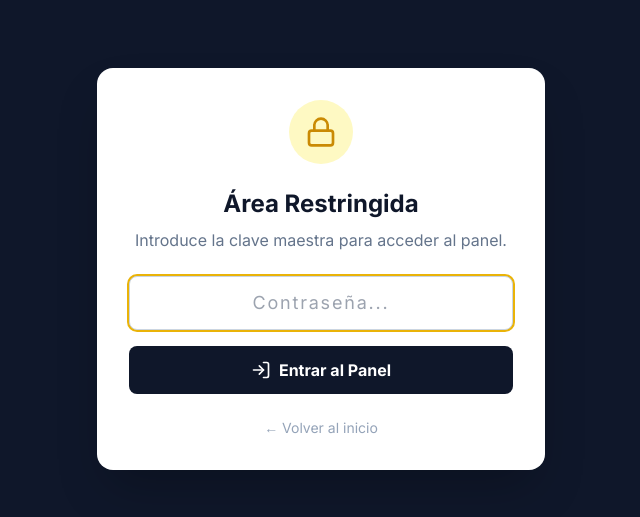
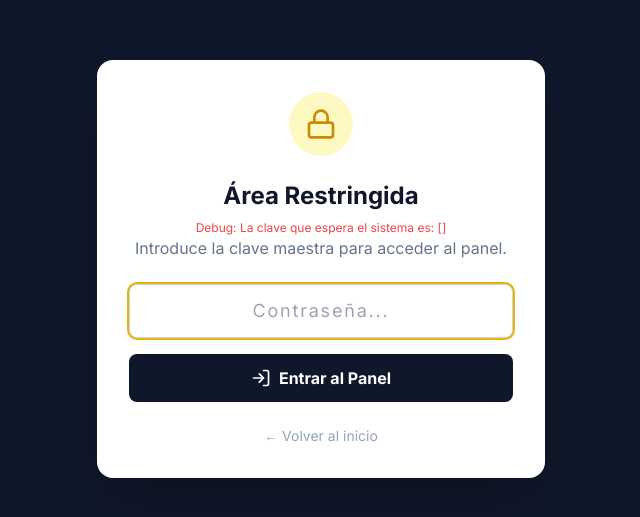
Before and after one commit to Javaldo/plataforma-web, a Next.js app in the folder frontend/: page /admin in a window 1280 px wide. Shown: the part 131-648 px from the top of the page, without its empty margins (319-959 px from the left). Built offline with nearby package versions, Linux system fonts and the light colour scheme.

Commit message:
Debug password

```diff
--- a/frontend/src/app/admin/page.tsx
+++ b/frontend/src/app/admin/page.tsx
@@ -113,6 +113,11 @@ export default function AdminPage() {
                         <Lock className="text-yellow-600" size={32} />
                     </div>
                     <h2 className="text-2xl font-bold text-slate-900 mb-2">Área Restringida</h2>
+                    {/* --- AGREGAR ESTO TEMPORALMENTE --- */}
+<p className="text-red-500 text-xs">
+    Debug: La clave que espera el sistema es: [{process.env.NEXT_PUBLIC_ADMIN_PASSWORD}]
+</p>
+{/* ---------------------------------- */}
                     <p className="text-slate-500 mb-6">Introduce la clave maestra para acceder al panel.</p>
 
                     <form onSubmit={handleLogin} className="space-y-4">
```
